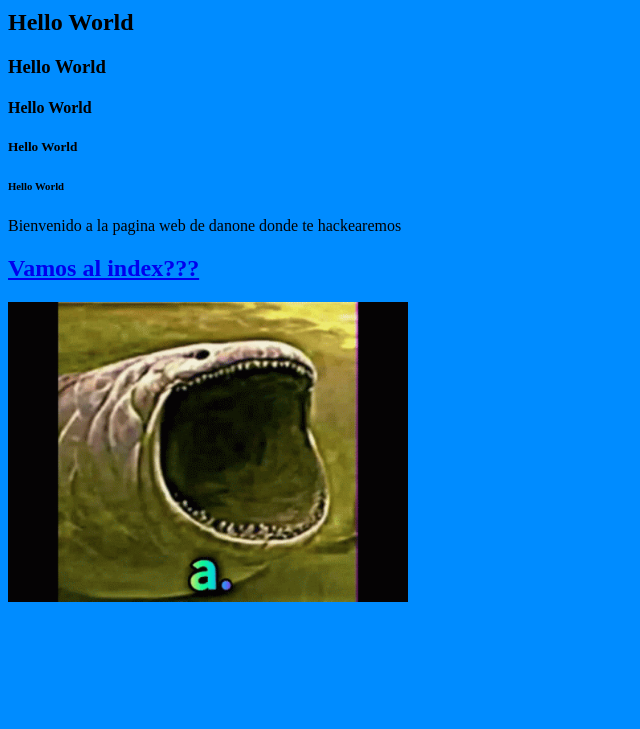
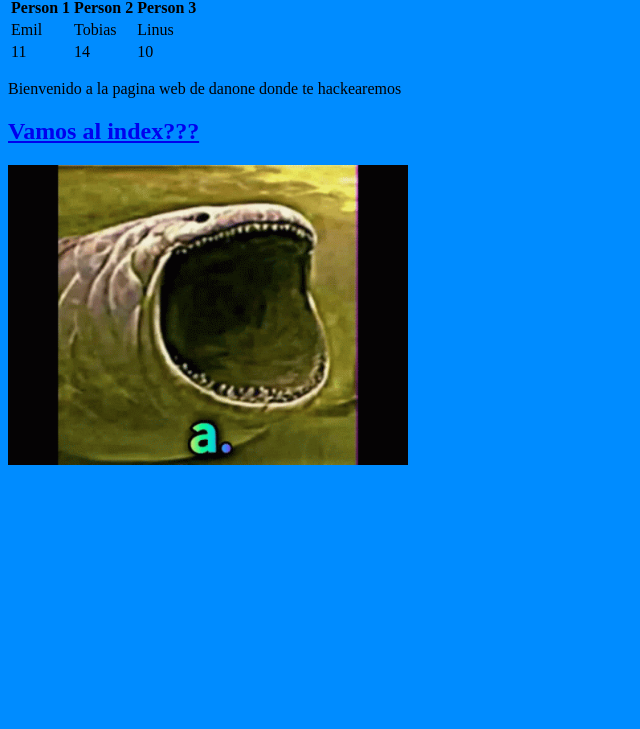
Before and after one commit to EnricPracticaGithub/EnricPracticaGithub.github.io, a plain HTML site: page Paginas-HTML/pag1.html in a window 1280 px wide. Shown: the part 71-800 px from the top of the page, without its empty margins (0-640 px from the left). Drawn offline with Linux system fonts and the light colour scheme.

Commit message:
estructura

```diff
--- /dev/null
+++ b/CSS/pag1.css
@@ -0,0 +1,6 @@
+table,th,td {
+border-style: solid ;
+border-color: rgb(0, 0, 0);
+border-width: 2px;
+border-collapse: collapse;
+}
--- a/Paginas-HTML/pag1.html
+++ b/Paginas-HTML/pag1.html
@@ -3,19 +3,33 @@
 
    <head>
       <meta charset="utf-8"/>
-      <title>Bloop</title>
+      <title>Bloop y tablas</title>
 
    </head>
 
    <body>
 <!--textazo-->
 
-<h1>Hello World</h1>
-<h2>Hello World</h2>
-<h3>Hello World</h3>
-<h4>Hello World</h4>
-<h5>Hello World</h5>
-<h6>Hello World</h6>
+<h2>TH elements define table headers</h2>
+<table>
+  <tr>
+    <th>Person 1</th>
+    <th>Person 2</th>
+    <th>Person 3</th>
+  </tr>
+  <tr>
+    <td>Emil</td>
+    <td>Tobias</td>
+    <td>Linus</td>
+  </tr>
+  <tr>
+    <td>11</td>
+    <td>14</td>
+    <td>10</td>
+  </tr>
+</table>
+
+
 
 <p>Bienvenido a la pagina web de danone donde te hackearemos</p>
 
```
